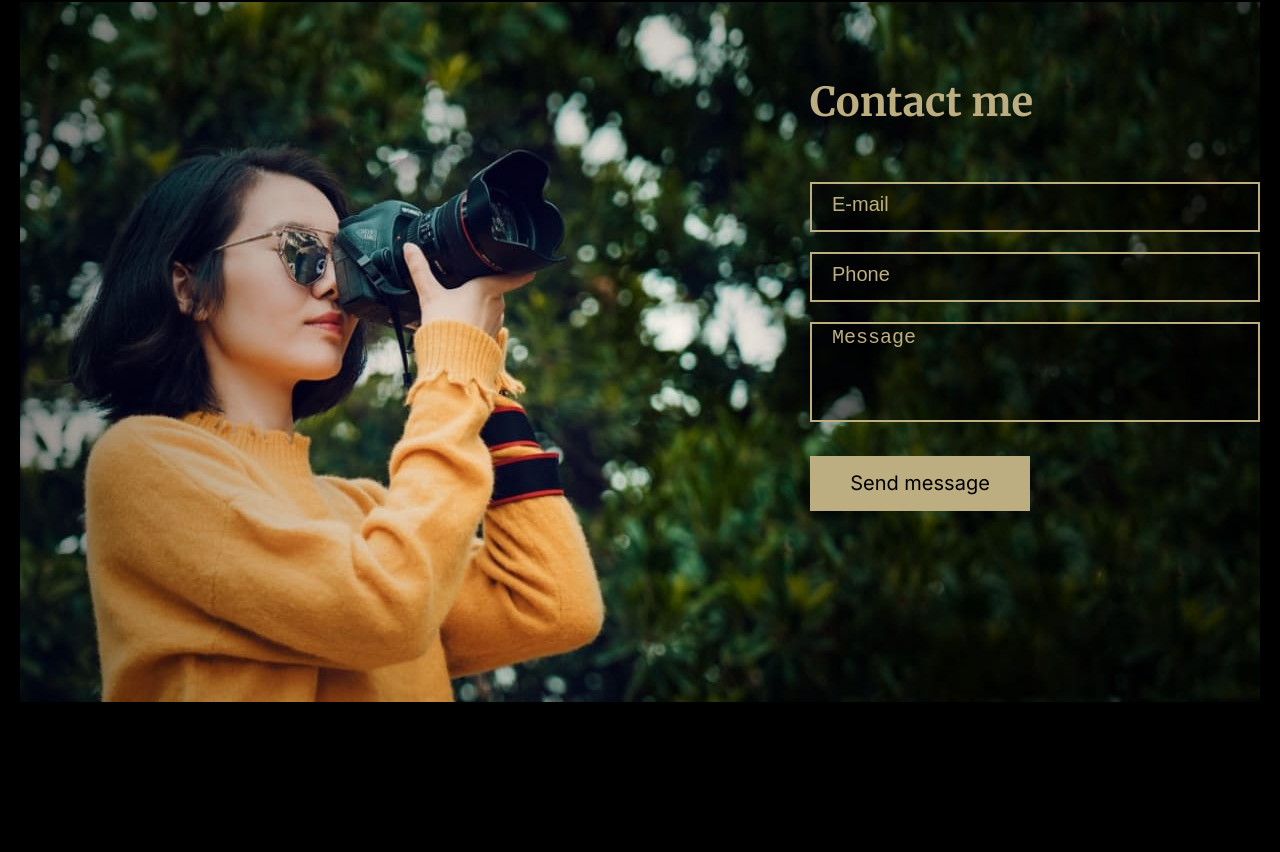
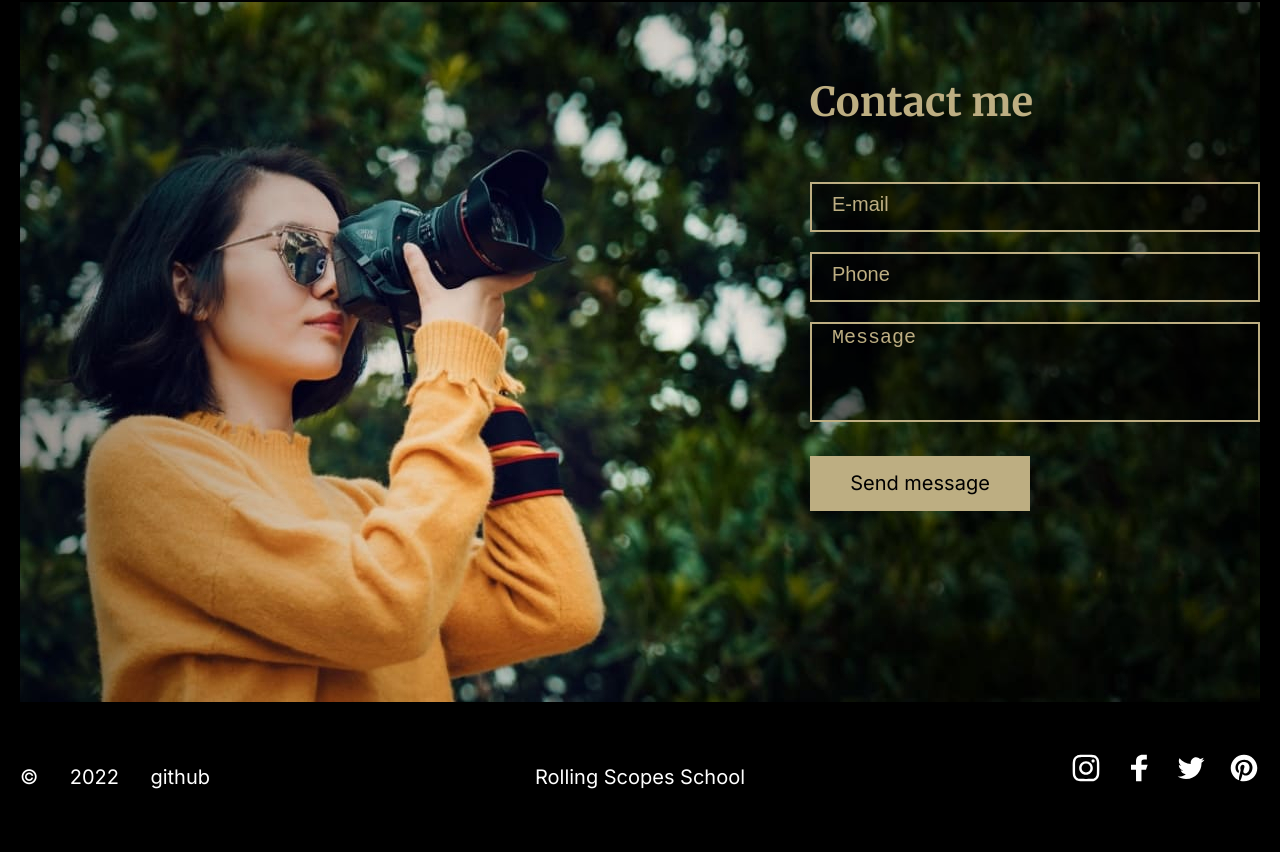
Before and after one commit to OlgaShebeda/image-galery, a plain HTML site: page portfolio/index.html in a window 1280 px wide. Shown: the part 4691-5543 px from the top of the page. Before the commit the page ends 5393 px from the top, so only its background shows below. Drawn offline with Linux system fonts and the light colour scheme.

Commit message:
feat: add footer

```diff
--- a/portfolio/index.html
+++ b/portfolio/index.html
@@ -179,11 +179,23 @@
 
     </main>
 
-    <footer class="footer">
+    <footer>
         <div class="container">
-
+            <div class="footer">
+                <div class="info-dev">
+                    <span class="text-footer">©</span>
+                    <span class="text-footer">2022</span>
+                    <a href="https://github.com/OlgaShebeda" class="text-footer">github</a>
+                </div>
+                <span class="text-footer">Rolling Scopes School</span>
+                <ul class="social">
+                    <li class="icon-item"></li>
+                    <li class="icon-item"></li>
+                    <li class="icon-item"></li>
+                    <li class="icon-item"></li>
+                </ul>
+            </div>
         </div>
-
     </footer>
 
 </body>
--- a/portfolio/style.css
+++ b/portfolio/style.css
@@ -584,3 +584,74 @@ li{
 }
 
 /*end contact section*/
+
+/* start footer */
+.footer{
+  width: 100%;
+  height: 150px;
+  display: flex;
+  justify-content: space-between;
+  align-items: center;
+}
+
+.info-dev{
+  display: flex;
+  flex-direction: row;
+  justify-content: space-between;
+  align-self: center;
+  column-gap: 20px;
+  max-width: 190px;
+  width: 100%;
+  height: 50px;
+}
+
+.text-footer{
+  font-family: Inter;
+  font-style: normal;
+  font-weight: normal;
+  font-size: 20px;
+  line-height: 50px;
+  color: #FFFFFF;
+}
+
+.social{
+    display: flex;
+    flex-direction: row;
+    justify-content: space-between;
+    align-self: center;
+    column-gap: 20px;
+    max-width: 190px;
+    width: 100%;
+    height: 50px;
+}
+
+.icon-item{
+  width: 32px;
+  height: 32px;
+
+}
+
+.icon-item:nth-child(1){
+  background-position: center;
+  background-repeat: no-repeat;
+  background-image: url("./assets/svg/inst.svg");
+}
+
+.icon-item:nth-child(2){
+  background-position: center;
+  background-repeat: no-repeat;
+  background-image: url("./assets/svg/fb.svg");
+}
+
+.icon-item:nth-child(3){
+  background-position: center;
+  background-repeat: no-repeat;
+  background-image: url("./assets/svg/tw.svg");
+}
+
+.icon-item:nth-child(4){
+  background-position: center;
+  background-repeat: no-repeat;
+  background-image: url("./assets/svg/pinterest.svg");
+}
+/*end footer*/
```
